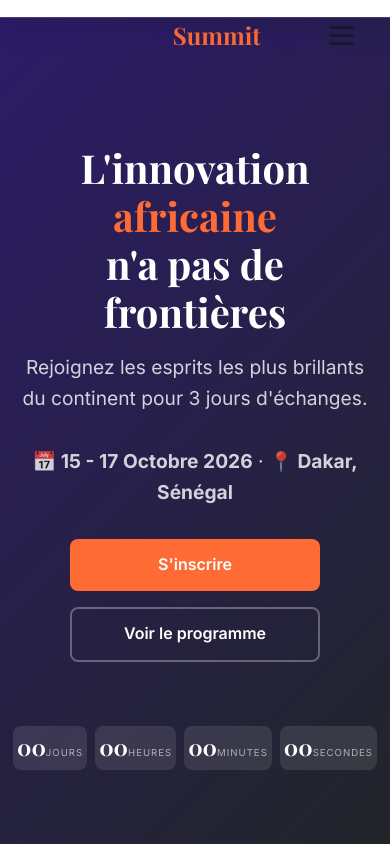
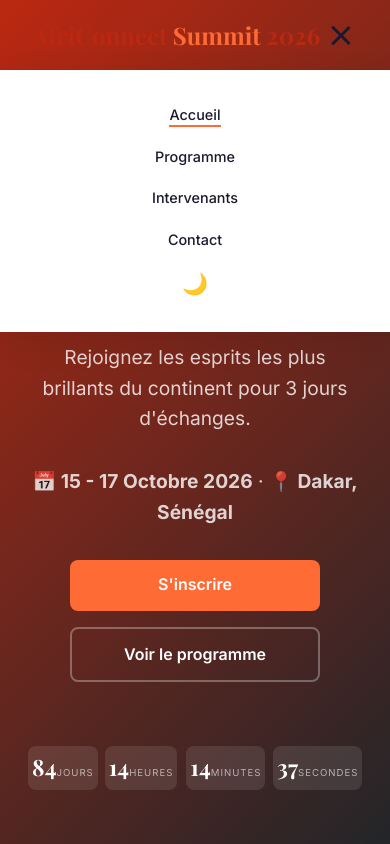
Before and after one commit to joyaumocpat/MOCPAT-neige-joyau-AfriconnectSummit, a plain HTML site: page index.html in a window 390 px wide. Both pictures are taken after a click on the button 341 px from the left and 35 px from the top of the page. Shown: the top 844 px of the page. Drawn offline with nearby package versions, Linux system fonts and the light colour scheme; a web font is replaced by a local one.

Commit message:
JS : Dark mode localStorage, navbar dynamique, menu hamburger et compte à rebours

```diff
--- a/css/style.css
+++ b/css/style.css
@@ -2,7 +2,7 @@
    VARIABLES CSS - Thème Light
    ======================================== */
 :root {
-    --color-primary: #2D1B69;
+    --color-primary: #bb2811;
     --color-secondary: #FF6B35;
     --color-accent: #00B4D8;
     --color-background: #FFFFFF;
--- a/js/main.js
+++ b/js/main.js
@@ -0,0 +1,135 @@
+/**
+ * ========================================
+ * AFRI CONNECT SUMMIT - MAIN.JS
+ * Toutes les fonctionnalités JavaScript
+ * ========================================
+ */
+
+document.addEventListener('DOMContentLoaded', function() {
+    'use strict';
+
+    // ========================================
+    // 1. DARK MODE TOGGLE avec localStorage
+    // ========================================
+    const themeToggle = document.getElementById('themeToggle');
+    const storedTheme = localStorage.getItem('theme') || 'light';
+
+    // Appliquer le thème sauvegardé
+    if (storedTheme === 'dark') {
+        document.documentElement.setAttribute('data-theme', 'dark');
+        if (themeToggle) {
+            themeToggle.innerHTML = '☀️';
+        }
+    }
+
+    if (themeToggle) {
+        themeToggle.addEventListener('click', function() {
+            const currentTheme = document.documentElement.getAttribute('data-theme');
+            if (currentTheme === 'dark') {
+                document.documentElement.removeAttribute('data-theme');
+                localStorage.setItem('theme', 'light');
+                this.innerHTML = '🌙';
+            } else {
+                document.documentElement.setAttribute('data-theme', 'dark');
+                localStorage.setItem('theme', 'dark');
+                this.innerHTML = '☀️';
+            }
+        });
+    }
+
+    // ========================================
+    // 2. NAVBAR DYNAMIQUE (fond après 80px de scroll)
+    // ========================================
+    const navbar = document.querySelector('.navbar');
+
+    window.addEventListener('scroll', function() {
+        if (window.scrollY > 80) {
+            navbar.classList.add('scrolled');
+        } else {
+            navbar.classList.remove('scrolled');
+        }
+    });
+
+    // ========================================
+    // 3. MENU HAMBURGER
+    // ========================================
+    const hamburger = document.getElementById('hamburger');
+    const navLinks = document.querySelector('.navbar-links');
+
+    if (hamburger && navLinks) {
+        hamburger.addEventListener('click', function() {
+            this.classList.toggle('active');
+            navLinks.classList.toggle('open');
+        });
+
+        // Fermer le menu au clic sur un lien (mobile)
+        navLinks.querySelectorAll('a').forEach(link => {
+            link.addEventListener('click', function() {
+                hamburger.classList.remove('active');
+                navLinks.classList.remove('open');
+            });
+        });
+    }
+
+    // ========================================
+    // 4. COMPTE À REBOURS
+    // ========================================
+    function updateCountdown() {
+        // Date fictive de la conférence (15 Octobre 2026)
+        const targetDate = new Date('October 15, 2026 09:00:00').getTime();
+        const now = new Date().getTime();
+        const diff = targetDate - now;
+
+        if (diff <= 0) {
+            document.getElementById('days').textContent = '00';
+            document.getElementById('hours').textContent = '00';
+            document.getElementById('minutes').textContent = '00';
+            document.getElementById('seconds').textContent = '00';
+            return;
+        }
+
+        const days = Math.floor(diff / (1000 * 60 * 60 * 24));
+        const hours = Math.floor((diff % (1000 * 60 * 60 * 24)) / (1000 * 60 * 60));
+        const minutes = Math.floor((diff % (1000 * 60 * 60)) / (1000 * 60));
+        const seconds = Math.floor((diff % (1000 * 60)) / 1000);
+
+        document.getElementById('days').textContent = String(days).padStart(2, '0');
+        document.getElementById('hours').textContent = String(hours).padStart(2, '0');
+        document.getElementById('minutes').textContent = String(minutes).padStart(2, '0');
+        document.getElementById('seconds').textContent = String(seconds).padStart(2, '0');
+    }
+
+    // Mettre à jour le compte à rebours toutes les secondes
+    updateCountdown();
+    setInterval(updateCountdown, 1000);
+
+    // ========================================
+    // 5. BOUTON RETOUR EN HAUT
+    // ========================================
+    const backToTop = document.getElementById('backToTop');
+
+    if (backToTop) {
+        window.addEventListener('scroll', function() {
+            if (window.scrollY > 300) {
+                backToTop.classList.add('visible');
+            } else {
+                backToTop.classList.remove('visible');
+            }
+        });
+
+        backToTop.addEventListener('click', function() {
+            window.scrollTo({
+                top: 0,
+                behavior: 'smooth'
+            });
+        });
+    }
+
+    // ========================================
+    // 6. ANNÉE DYNAMIQUE DANS LE FOOTER
+    // ========================================
+    const yearElement = document.getElementById('year');
+    if (yearElement) {
+        yearElement.textContent = new Date().getFullYear();
+    }
+});
```
